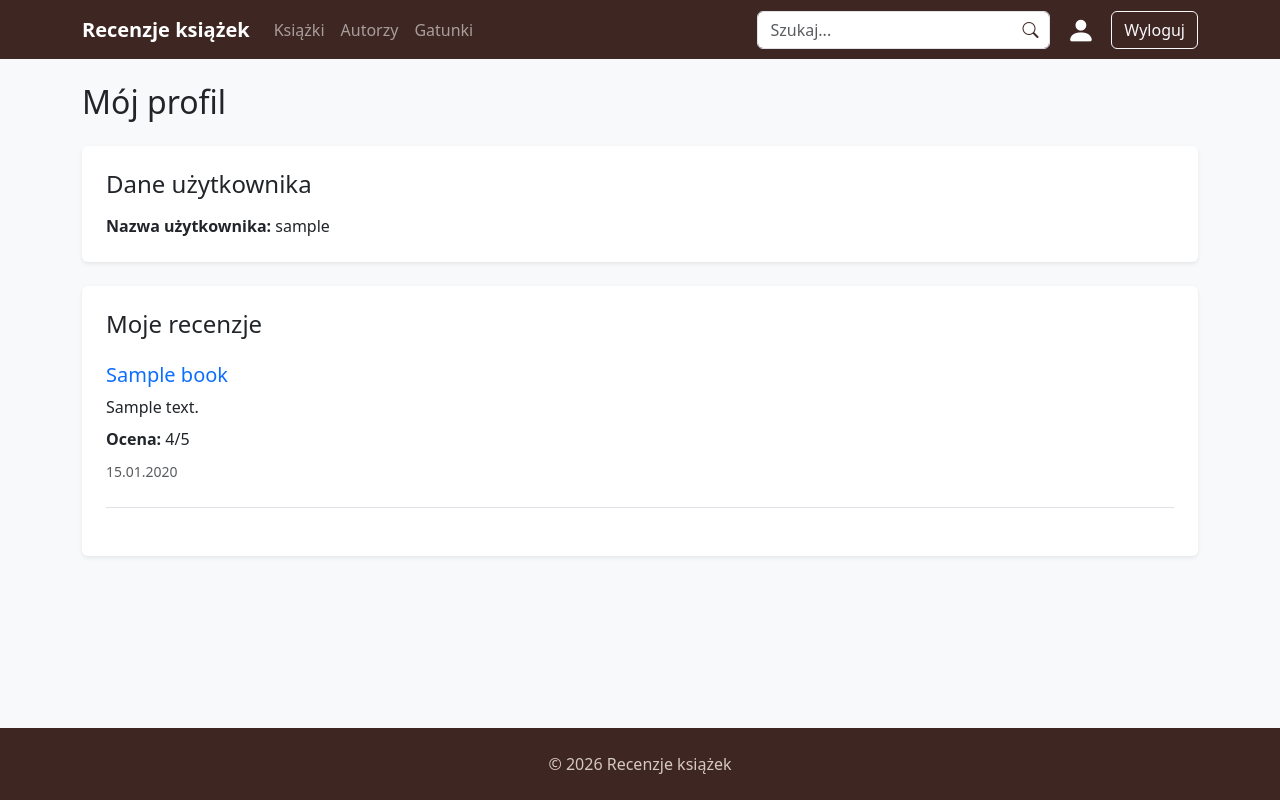
After one commit to rwiszowaty/django-book-review, a Django app: page /users/profile/ in a window 1280 px wide. The commit adds this page. Run offline with Django 5.2, Linux system fonts and the light colour scheme; a user stored in the database is signed in; tables that the repository leaves empty hold one stand-in row (values such as "Sample post").

Commit message:
feat: Add user profile

```diff
--- a/config/settings.py
+++ b/config/settings.py
@@ -175,3 +175,5 @@ ACCOUNT_UNIQUE_EMAIL = True
 ACCOUNT_FORMS = {
     "add_email": "users.forms.CustomAddEmailForm",
 }
+
+LOGIN_REDIRECT_URL = "/"
--- a/static/css/style.css
+++ b/static/css/style.css
@@ -89,3 +89,22 @@
     border-color: var(--site-brown);
     color: #fff;
 }
+
+.search-icon {
+    color: var(--site-brown);
+}
+
+.search-icon:hover,
+.search-icon:focus {
+    color: var(--site-brown-hover);
+    box-shadow: none;
+}
+
+.profile-icon {
+    color: #fff;
+    font-size: 1.8rem;
+}
+
+.profile-icon:hover {
+    color: var(--site-brown-light);
+}
--- a/templates/_base.html
+++ b/templates/_base.html
@@ -17,6 +17,10 @@
     <link
         href="https://cdn.jsdelivr.net/npm/bootstrap@5.3.8/dist/css/bootstrap.min.css"
         rel="stylesheet"
+    >
+    <link
+        rel="stylesheet"
+        href="https://cdn.jsdelivr.net/npm/bootstrap-icons@1.13.1/font/bootstrap-icons.min.css"
     >
 
     <link
@@ -81,13 +85,15 @@
                     </ul>
 
                     <div class="ms-auto d-flex align-items-center gap-3">
+
                     <form
                         class="d-flex"
                         method="get"
                         action="{% url 'books:book_list' %}"
                     >
+                        <div class="position-relative">
                             <input
-                                class="form-control"
+                                class="form-control pe-5"
                                 type="search"
                                 name="q"
                                 placeholder="Szukaj..."
@@ -95,19 +101,41 @@
                             >
 
                             <button
-                                class="btn btn-outline-light ms-2"
+                                class="btn position-absolute top-50 end-0
+                                translate-middle-y border-0 search-icon"
                                 type="submit"
+                                aria-label="Szukaj"
                             >
-                                Szukaj
+                                <i class="bi bi-search"></i>
                             </button>
+                        </div>
                     </form>
 
+                        {% if user.is_authenticated %}
                             <a
-                            class="nav-link"
-                            href="#"
+                                class="nav-link profile-icon"
+                                href="{% url 'users:profile' %}"
+                                aria-label="Mój profil"
+                                title="Mój profil"
+                            >
+                                <i class="bi bi-person-fill"></i>
+                            </a>
+
+                            <a
+                                class="btn btn-outline-light"
+                                href="{% url 'account_logout' %}"
+                            >
+                                Wyloguj
+                            </a>
+                        {% else %}
+                            <a
+                                class="btn btn-outline-light"
+                                href="{% url 'account_login' %}"
                             >
                                 Zaloguj
                             </a>
+                        {% endif %}
+
                     </div>
                 </div>
 
--- /dev/null
+++ b/templates/profile.html
@@ -0,0 +1,58 @@
+{% extends "_base.html" %}
+
+{% block title %}Mój profil{% endblock %}
+
+{% block content %}
+<div class="mb-4">
+    <h1 class="h2">Mój profil</h1>
+</div>
+
+<div class="card border-0 shadow-sm mb-4">
+    <div class="card-body p-4">
+        <h2 class="h4 mb-3">Dane użytkownika</h2>
+
+        <p class="mb-0">
+            <strong>Nazwa użytkownika:</strong>
+            {{ profile_user.username }}
+        </p>
+    </div>
+</div>
+
+<div class="card border-0 shadow-sm">
+    <div class="card-body p-4">
+        <h2 class="h4 mb-4">Moje recenzje</h2>
+
+        {% if reviews %}
+            {% for review in reviews %}
+                <article class="review mb-4 pb-4 border-bottom">
+                    <h3 class="h5 mb-2">
+                        <a
+                            href="{% url 'books:book_detail' review.book.slug %}"
+                            class="text-decoration-none"
+                        >
+                            {{ review.book.title }}
+                        </a>
+                    </h3>
+
+                    <p class="mb-2">
+                        {{ review.content }}
+                    </p>
+
+                    <div class="mb-2">
+                        <strong>Ocena:</strong>
+                        {{ review.rating }}/5
+                    </div>
+
+                    <small class="text-muted">
+                        {{ review.created_at|date:"d.m.Y" }}
+                    </small>
+                </article>
+            {% endfor %}
+        {% else %}
+            <p class="text-muted mb-0">
+                Nie masz jeszcze żadnych recenzji.
+            </p>
+        {% endif %}
+    </div>
+</div>
+{% endblock %}
--- a/users/urls.py
+++ b/users/urls.py
@@ -1,10 +1,11 @@
 from django.urls import path
 
-from .views import SetUsernameView
+from .views import ProfileView, SetUsernameView
 
 app_name = "users"
 
 
 urlpatterns = [
+    path("profile/", ProfileView.as_view(), name="profile"),
     path("set-username/", SetUsernameView.as_view(), name="set_username"),
 ]
--- a/users/views.py
+++ b/users/views.py
@@ -1,6 +1,6 @@
 from django.contrib.auth.mixins import LoginRequiredMixin
 from django.urls import reverse
-from django.views.generic import FormView
+from django.views.generic import FormView, TemplateView
 
 from .forms import UsernameForm
 
@@ -20,3 +20,15 @@ class SetUsernameView(LoginRequiredMixin, FormView):
 
     def get_success_url(self):
         return reverse("books:book_list")
+
+
+class ProfileView(LoginRequiredMixin, TemplateView):
+    template_name = "profile.html"
+
+    def get_context_data(self, **kwargs):
+        context = super().get_context_data(**kwargs)
+        context["profile_user"] = self.request.user
+        context["reviews"] = self.request.user.reviews.select_related(
+            "book",
+        ).all()
+        return context
```
Also changed, not shown: users/tests/conftest.py (+30 -0 lines), users/tests/test_authentication.py (+1 -0 lines), users/tests/test_views.py (+108 -0 lines). Lines whose indentation alone changed are shown as unchanged.
